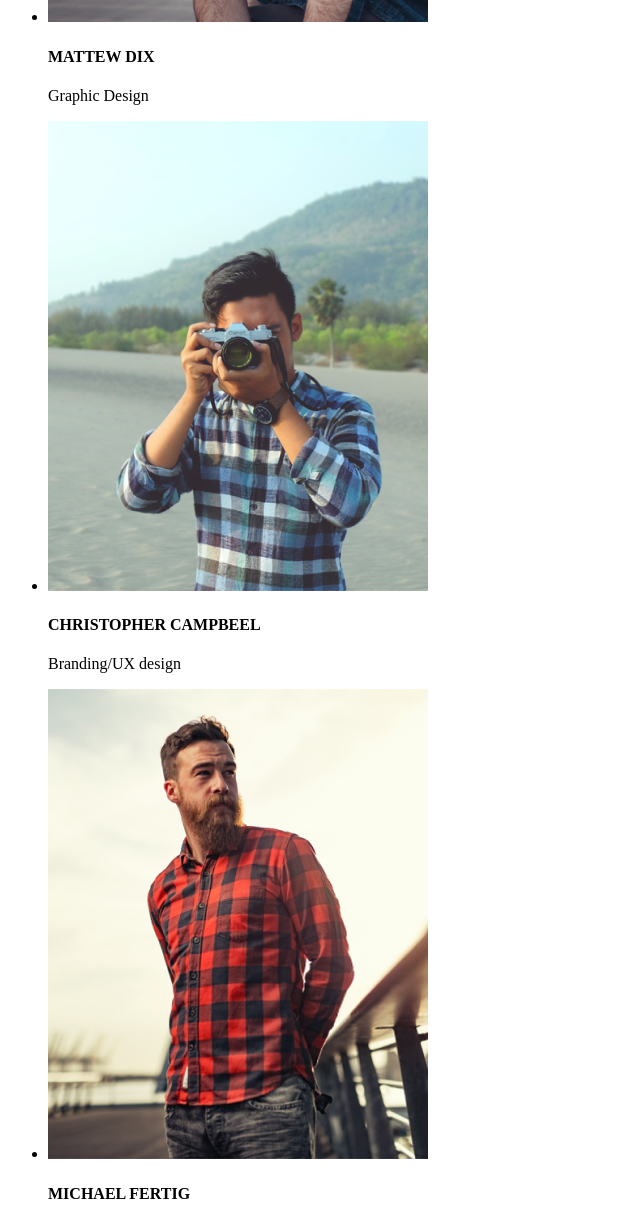
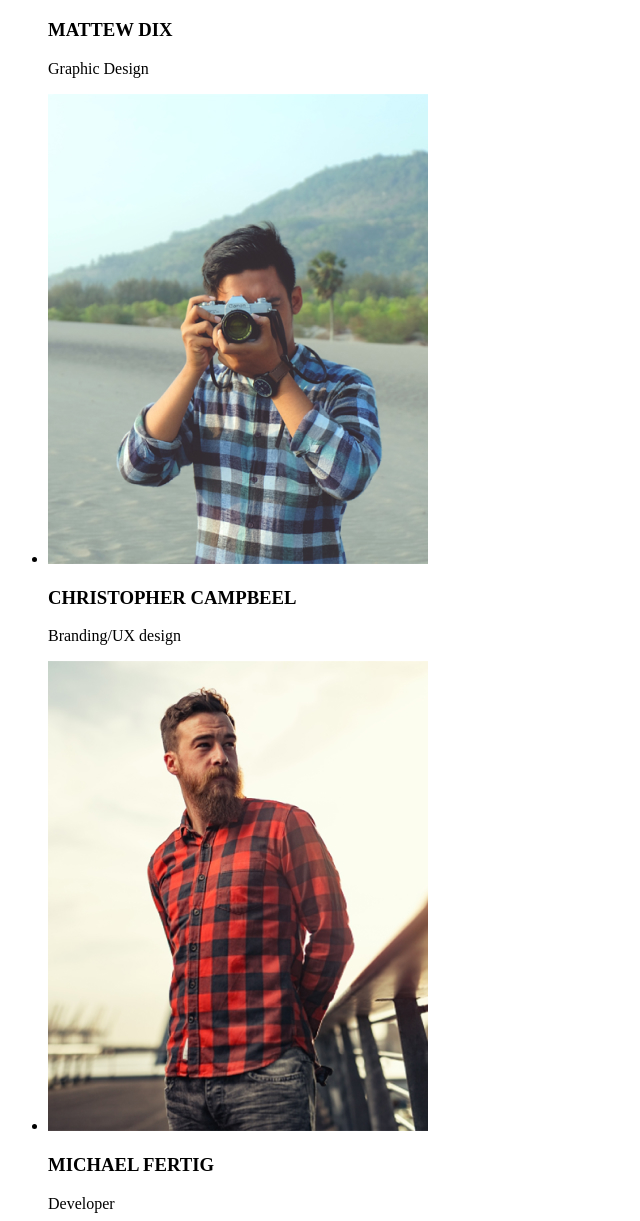
Before and after one commit to Ori-gon/MoGo, a plain HTML site: page index.html in a window 1280 px wide. Shown: the part 1313-2534 px from the top of the page, without its empty margins (0-640 px from the left). Drawn offline with Linux system fonts and the light colour scheme.

Commit message:
Update index.html

```diff
--- a/index.html
+++ b/index.html
@@ -19,9 +19,9 @@
       </nav>
     </header>
     <main>
-      <h2>We work with</h2>
-      <h2>AMAZING SERVICES</h2>
       <section>
+        <p>We work with</p>
+        <h2>AMAZING SERVICES</h2>
         <ul>
           <li>
             <h3>PHOTOGRAPHY</h3>
@@ -67,9 +67,9 @@
           </li>
         </ul>
       </section>
-      <h2>Who we are</h2>
-      <h2>MEET OUR TEAM</h2>
       <section>
+        <p>Who we are</p>
+        <h2>MEET OUR TEAM</h2>
         <p>
           Lorem ipsum dolor, sit amet consectetur adipisicing elit. Ducimus eius
           quos dolorum est, tempore explicabo odit ratione sunt commodi nihil
@@ -79,18 +79,18 @@
         </p>
         <ul>
           <li>
-            <img src="./images/team-man1.jpg" alt="man" />
-            <h4>MATTEW DIX</h4>
+            <img src="./images/team-man1.jpg" alt="Mattew Dix" />
+            <h3>MATTEW DIX</h3>
             <p>Graphic Design</p>
           </li>
           <li>
-            <img src="./images/team-man2.jpg" alt="man" />
-            <h4>CHRISTOPHER CAMPBEEL</h4>
+            <img src="./images/team-man2.jpg" alt="Christopher Campbeel" />
+            <h3>CHRISTOPHER CAMPBEEL</h3>
             <p>Branding/UX design</p>
           </li>
           <li>
-            <img src="./images/team-man3.jpg" alt="man" />
-            <h4>MICHAEL FERTIG</h4>
+            <img src="./images/team-man3.jpg" alt="Michael Fertig" />
+            <h3>MICHAEL FERTIG</h3>
             <p>Developer</p>
           </li>
         </ul>
```
